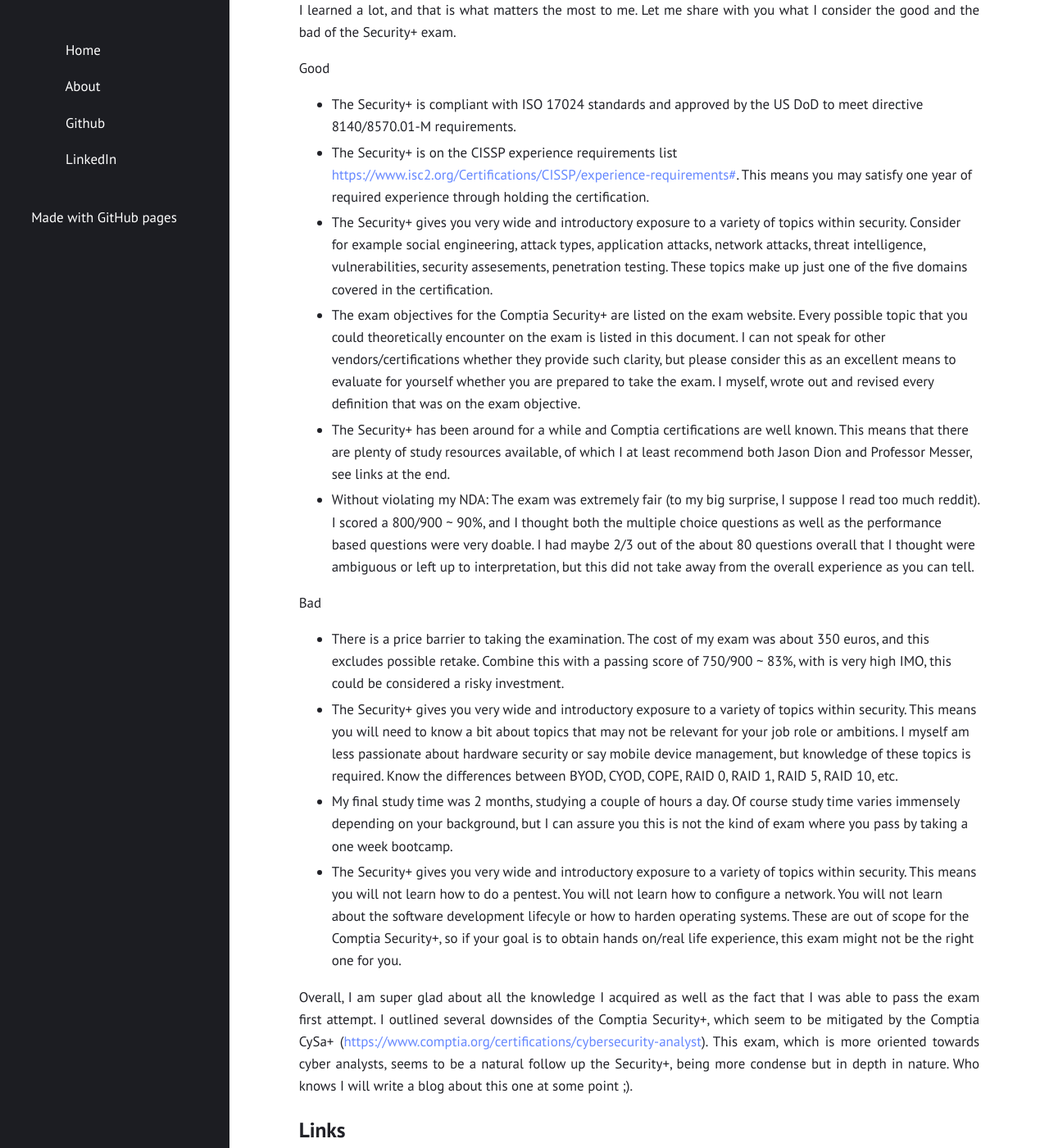
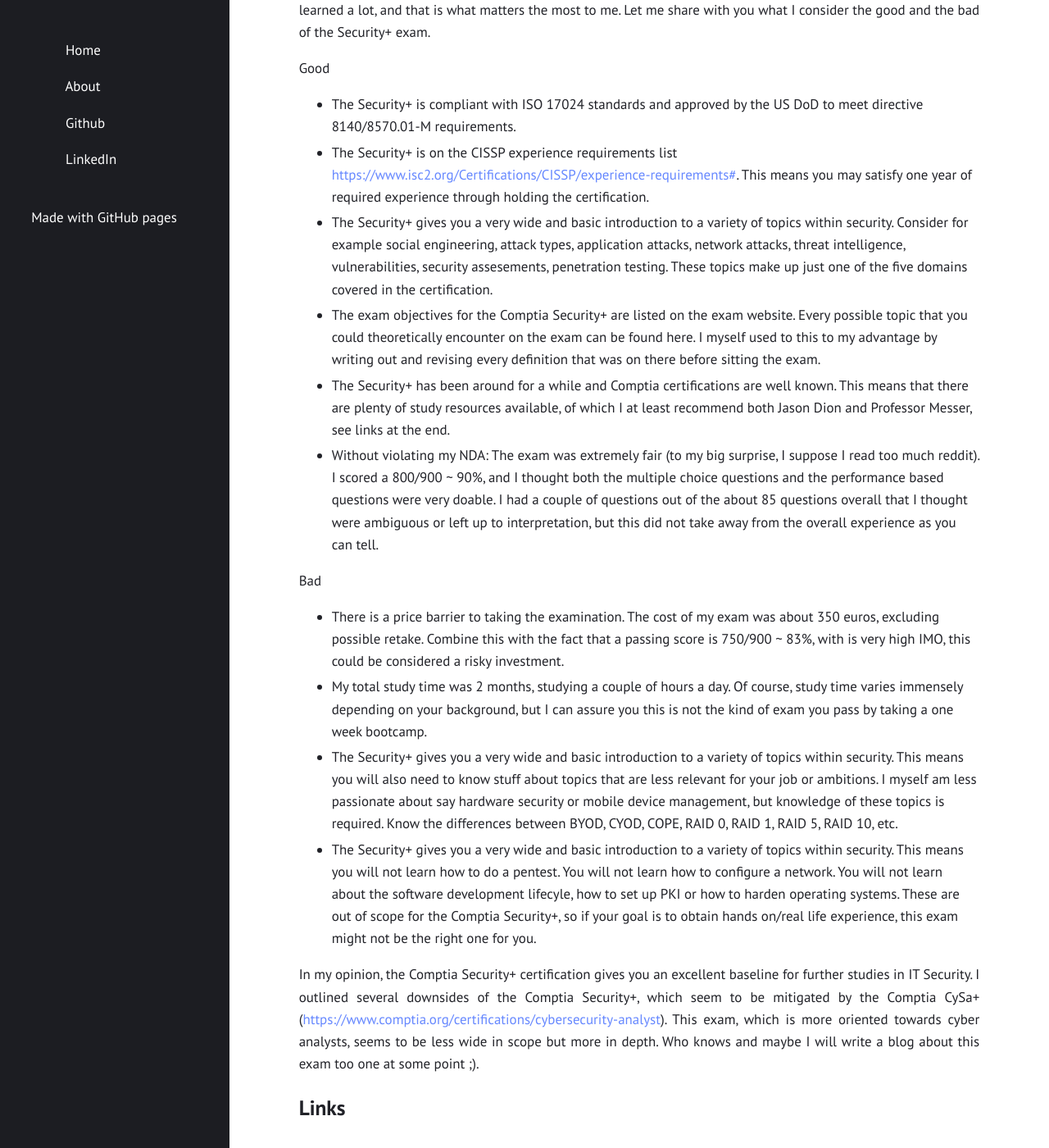
Before and after one commit to adriaanmolendijk/adriaanmolendijk.github.io, a Jekyll site: the page built from _posts/2022-06-07-comptia-security-plus.md, in a window 1280 px wide and 1400 px high, scrolled down 976 px. Shown: the whole window at 82% size. Built offline with Jekyll 4.4.1, drawn with Linux system fonts in a browser that asks for light colours; some of the changed text lies outside the part shown.

Commit message:
Updated sec+

```diff
--- a/_posts/2022-06-07-comptia-security-plus.md
+++ b/_posts/2022-06-07-comptia-security-plus.md
@@ -18,27 +18,27 @@ According to the official Comptia website we have
 >
 > Security+ is compliant with ISO 17024 standards and approved by the US DoD to meet directive 8140/8570.01-M requirements. Regulators and government rely on ANSI accreditation, because it provides confidence and trust in the outputs of an accredited program. Over 2.3 million CompTIA ISO/ANSI-accredited exams have been delivered since January 1, 2011.
 
-That is, the Comptia Security+ is an entry level cybersecurity certification. It aims to provide a baseline knowledge for people (like me!) trying to pursue an IT security career. The certification covers a **massive** 1,037 topics (see links at end).
+That is, the Comptia Security+ is an entry level cybersecurity certification. It aims to provide a baseline knowledge for people (like me) trying to pursue an IT security career. The certification covers a **massive** 1,037 topics (see links at end).
 
 # What was my experience?
 
-Studying for and taking the Comptia Security+ SY0-601 exam has definitely been a phenomenal experience for me. I learned a lot, and that is what matters the most to me. Let me share with you what I consider the good and the bad of the Security+ exam.
+Studying for and taking the Comptia Security+ SY0-601 exam has definitely been a phenomenal experience. I learned a lot, and that is what matters the most to me. Let me share with you what I consider the good and the bad of the Security+ exam.
 
 Good
 - The Security+ is compliant with ISO 17024 standards and approved by the US DoD to meet directive 8140/8570.01-M requirements.
 - The Security+ is on the CISSP experience requirements list [https://www.isc2.org/Certifications/CISSP/experience-requirements#](https://www.isc2.org/Certifications/CISSP/experience-requirements#). This means you may satisfy one year of required experience through holding the certification.
-- The Security+ gives you very wide and introductory exposure to a variety of topics within security. Consider for example social engineering, attack types, application attacks, network attacks, threat intelligence, vulnerabilities, security assesements, penetration testing. These topics make up just one of the five domains covered in the certification.
-- The exam objectives for the Comptia Security+ are listed on the exam website. Every possible topic that you could theoretically encounter on the exam is listed in this document. I can not speak for other vendors/certifications whether they provide such clarity, but please consider this as an excellent means to evaluate for yourself whether you are prepared to take the exam. I myself, wrote out and revised every definition that was on the exam objective.
+- The Security+ gives you a very wide and basic introduction to a variety of topics within security. Consider for example social engineering, attack types, application attacks, network attacks, threat intelligence, vulnerabilities, security assesements, penetration testing. These topics make up just one of the five domains covered in the certification.
+- The exam objectives for the Comptia Security+ are listed on the exam website. Every possible topic that you could theoretically encounter on the exam can be found here. I myself used to this to my advantage by writing out and revising every definition that was on there before sitting the exam.
 - The Security+ has been around for a while and Comptia certifications are well known. This means that there are plenty of study resources available, of which I at least recommend both Jason Dion and Professor Messer, see links at the end.
-- Without violating my NDA: The exam was extremely fair (to my big surprise, I suppose I read too much reddit). I scored a 800/900 ~ 90%, and I thought both the multiple choice questions as well as the performance based questions were very doable. I had maybe 2/3 out of the about 80 questions overall that I thought were ambiguous or left up to interpretation, but this did not take away from the overall experience as you can tell.
+- Without violating my NDA: The exam was extremely fair (to my big surprise, I suppose I read too much reddit). I scored a 800/900 ~ 90%, and I thought both the multiple choice questions and the performance based questions were very doable. I had a couple of questions out of the about 85 questions overall that I thought were ambiguous or left up to interpretation, but this did not take away from the overall experience as you can tell.
 
 Bad
-- There is a price barrier to taking the examination. The cost of my exam was about 350 euros, and this excludes possible retake. Combine this with a passing score of 750/900 ~ 83%, with is very high IMO, this could be considered a risky investment.
-- The Security+ gives you very wide and introductory exposure to a variety of topics within security. This means you will need to know a bit about topics that may not be relevant for your job role or ambitions. I myself am less passionate about hardware security or say mobile device management, but knowledge of these topics is required. Know the differences between BYOD, CYOD, COPE, RAID 0, RAID 1, RAID 5, RAID 10, etc.
-- My final study time was 2 months, studying a couple of hours a day. Of course study time varies immensely depending on your background, but I can assure you this is not the kind of exam where you pass by taking a one week bootcamp.
-- The Security+ gives you very wide and introductory exposure to a variety of topics within security. This means you will not learn how to do a pentest. You will not learn how to configure a network. You will not learn about the software development lifecyle or how to harden operating systems. These are out of scope for the Comptia Security+, so if your goal is to obtain hands on/real life experience, this exam might not be the right one for you.
+- There is a price barrier to taking the examination. The cost of my exam was about 350 euros, excluding possible retake. Combine this with the fact that a passing score is 750/900 ~ 83%, with is very high IMO, this could be considered a risky investment.
+- My total study time was 2 months, studying a couple of hours a day. Of course, study time varies immensely depending on your background, but I can assure you this is not the kind of exam you pass by taking a one week bootcamp.
+- The Security+ gives you a very wide and basic introduction to a variety of topics within security. This means you will also need to know stuff about topics that are less relevant for your job or ambitions. I myself am less passionate about say hardware security or mobile device management, but knowledge of these topics is required. Know the differences between BYOD, CYOD, COPE, RAID 0, RAID 1, RAID 5, RAID 10, etc.
+- The Security+ gives you a very wide and basic introduction to a variety of topics within security. This means you will not learn how to do a pentest. You will not learn how to configure a network. You will not learn about the software development lifecyle, how to set up PKI or how to harden operating systems. These are out of scope for the Comptia Security+, so if your goal is to obtain hands on/real life experience, this exam might not be the right one for you.
 
-Overall, I am super glad about all the knowledge I acquired as well as the fact that I was able to pass the exam first attempt. I outlined several downsides of the Comptia Security+, which seem to be mitigated by the Comptia CySa+ ([https://www.comptia.org/certifications/cybersecurity-analyst](https://www.comptia.org/certifications/cybersecurity-analyst)). This exam, which is more oriented towards cyber analysts, seems to be a natural follow up the Security+, being more condense but in depth in nature. Who knows I will write a blog about this one at some point ;).
+In my opinion, the Comptia Security+ certification gives you an excellent baseline for further studies in IT Security. I outlined several downsides of the Comptia Security+, which seem to be mitigated by the Comptia CySa+ ([https://www.comptia.org/certifications/cybersecurity-analyst](https://www.comptia.org/certifications/cybersecurity-analyst)). This exam, which is more oriented towards cyber analysts, seems to be less wide in scope but more in depth. Who knows and maybe I will write a blog about this exam too one at some point ;).
 
 # Links
 - Comptia Security+ [https://www.comptia.org/certifications/security](https://www.comptia.org/certifications/security)
```
Also changed, not shown: README.md.
